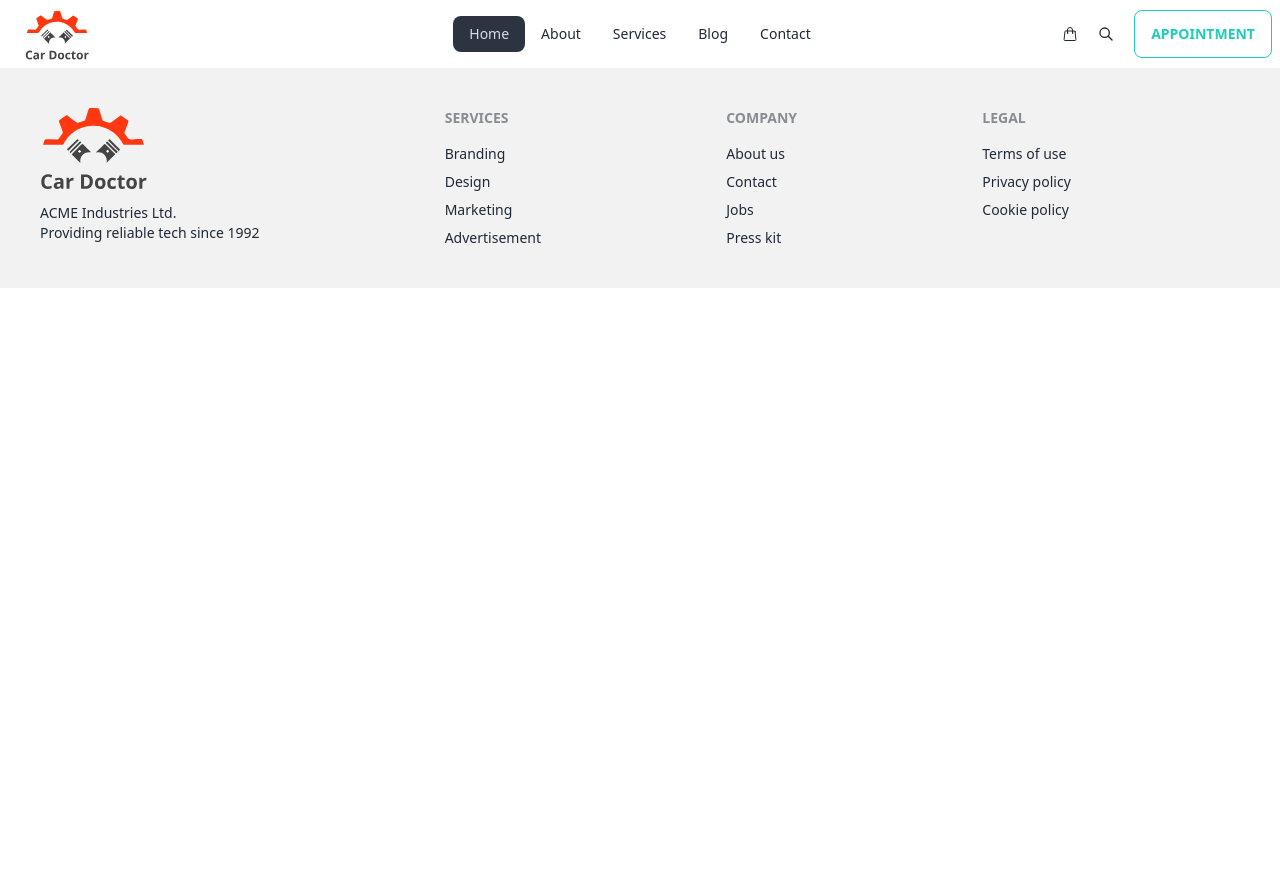
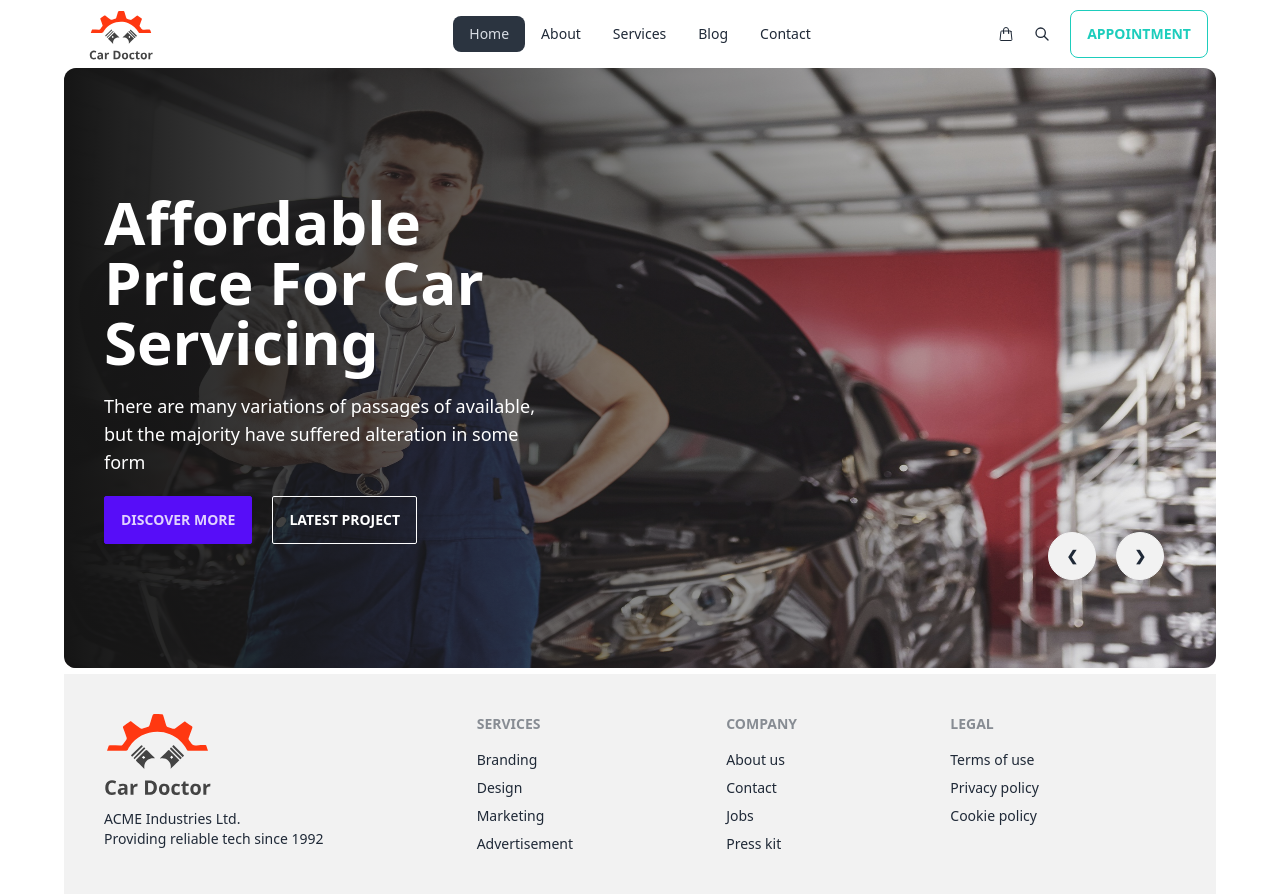
Before and after one commit to MD-Moniruzzaman-Arafat/module-58-car-doctor-project-client, a React (Vite) app: page / in a window 1280 px wide. Before the commit the page ends 800 px from the top, so only its background shows below. Built offline with nearby package versions, Linux system fonts and the light colour scheme.

Commit message:
banner section customaize

```diff
--- /dev/null
+++ b/src/Components/Banner/Banner.jsx
@@ -0,0 +1,80 @@
+import img1 from '../../assets/images/banner/1.jpg';
+import img2 from '../../assets/images/banner/2.jpg';
+import img3 from '../../assets/images/banner/3.jpg';
+import img4 from '../../assets/images/banner/4.jpg';
+const Banner = () => {
+    return (
+        <div className="carousel w-full h-[600px]">
+            <div id="slide1" className="carousel-item relative w-full ">
+                <img src={img1} className=" rounded-xl h-[600px] w-[1152px]" />
+                <div className="absolute flex h-full top-0 items-center w-[1152px] rounded-xl bottom-16 gap-5 bg-gradient-to-r from-[#151515] to-[rgba(21, 21, 21, 0.00)]">
+                    <div className='space-y-5 mx-10'>
+                        <h1 className='text-6xl font-bold w-[450px] text-white'>Affordable Price For Car Servicing</h1>
+                        <p className='text-lg font-normal w-[450px] text-white'>There are many variations of passages of  available, but the majority have suffered alteration in some form</p>
+                        <div className='flex gap-5'>
+                            <button className="btn  btn-primary rounded-sm">Discover More</button>
+                            <button className="btn btn-outline text-white rounded-sm">Latest Project</button>
+                        </div>
+                    </div>
+                </div>
+                <div className="absolute flex justify-end transform -translate-y-1/2 left-5 right-5 mx-8 bottom-16 gap-5 ">
+                    <a href="#slide4" className="btn btn-circle">❮</a>
+                    <a href="#slide2" className="btn btn-circle">❯</a>
+                </div>
+            </div>
+            <div id="slide2" className="carousel-item relative w-full">
+                <img src={img2} className=" rounded-xl h-[600px] w-[1152px]" />
+                <div className="absolute flex h-full top-0 items-center w-[1152px] rounded-xl bottom-16 gap-5 bg-gradient-to-r from-[#151515] to-[rgba(21, 21, 21, 0.00)]">
+                    <div className='space-y-5 mx-10'>
+                        <h1 className='text-6xl font-bold w-[450px] text-white'>Affordable Price For Car Servicing</h1>
+                        <p className='text-lg font-normal w-[450px] text-white'>There are many variations of passages of  available, but the majority have suffered alteration in some form</p>
+                        <div className='flex gap-5'>
+                            <button className="btn  btn-primary rounded-sm">Discover More</button>
+                            <button className="btn btn-outline text-white rounded-sm">Latest Project</button>
+                        </div>
+                    </div>
+                </div>
+                <div className="absolute flex justify-end transform -translate-y-1/2 left-5 right-5 mx-8 bottom-16 gap-5 ">
+                    <a href="#slide1" className="btn btn-circle">❮</a>
+                    <a href="#slide3" className="btn btn-circle">❯</a>
+                </div>
+            </div>
+            <div id="slide3" className="carousel-item relative w-full">
+                <img src={img3} className=" rounded-xl h-[600px] w-[1152px]" />
+                <div className="absolute flex h-full top-0 items-center w-[1152px] rounded-xl bottom-16 gap-5 bg-gradient-to-r from-[#151515] to-[rgba(21, 21, 21, 0.00)]">
+                    <div className='space-y-5 mx-10'>
+                        <h1 className='text-6xl font-bold w-[450px] text-white'>Affordable Price For Car Servicing</h1>
+                        <p className='text-lg font-normal w-[450px] text-white'>There are many variations of passages of  available, but the majority have suffered alteration in some form</p>
+                        <div className='flex gap-5'>
+                            <button className="btn  btn-primary rounded-sm">Discover More</button>
+                            <button className="btn btn-outline text-white rounded-sm">Latest Project</button>
+                        </div>
+                    </div>
+                </div>
+                <div className="absolute flex justify-end transform -translate-y-1/2 left-5 right-5 mx-8 bottom-16 gap-5 ">
+                    <a href="#slide2" className="btn btn-circle">❮</a>
+                    <a href="#slide4" className="btn btn-circle">❯</a>
+                </div>
+            </div>
+            <div id="slide4" className="carousel-item relative w-full">
+                <img src={img4} className=" rounded-xl h-[600px] w-[1152px]" />
+                <div className="absolute flex h-full top-0 items-center w-[1152px] rounded-xl bottom-16 gap-5 bg-gradient-to-r from-[#151515] to-[rgba(21, 21, 21, 0.00)]">
+                    <div className='space-y-5 mx-10'>
+                        <h1 className='text-6xl font-bold w-[450px] text-white'>Affordable Price For Car Servicing</h1>
+                        <p className='text-lg font-normal w-[450px] text-white'>There are many variations of passages of  available, but the majority have suffered alteration in some form</p>
+                        <div className='flex gap-5'>
+                            <button className="btn  btn-primary rounded-sm">Discover More</button>
+                            <button className="btn btn-outline text-white rounded-sm">Latest Project</button>
+                        </div>
+                    </div>
+                </div>
+                <div className="absolute flex justify-end transform -translate-y-1/2 left-5 right-5 mx-8 bottom-16 gap-5 ">
+                    <a href="#slide3" className="btn btn-circle">❮</a>
+                    <a href="#slide1" className="btn btn-circle">❯</a>
+                </div>
+            </div>
+        </div>
+    );
+};
+
+export default Banner;
--- a/src/Pages/Home/Home.jsx
+++ b/src/Pages/Home/Home.jsx
@@ -1,8 +1,9 @@
+import Banner from "../../Components/Banner/Banner";
 
 const Home = () => {
     return (
         <div>
-
+            <Banner></Banner>
         </div>
     );
 };
--- a/src/main.jsx
+++ b/src/main.jsx
@@ -7,7 +7,7 @@
 import router from './Routes/Routes';
 
 ReactDOM.createRoot(document.getElementById('root')).render(
-  <div className='max-w-7xl mx-auto'>
+  <div className='max-w-6xl mx-auto'>
     <React.StrictMode>
       <RouterProvider router={router} />
     </React.StrictMode>
```
